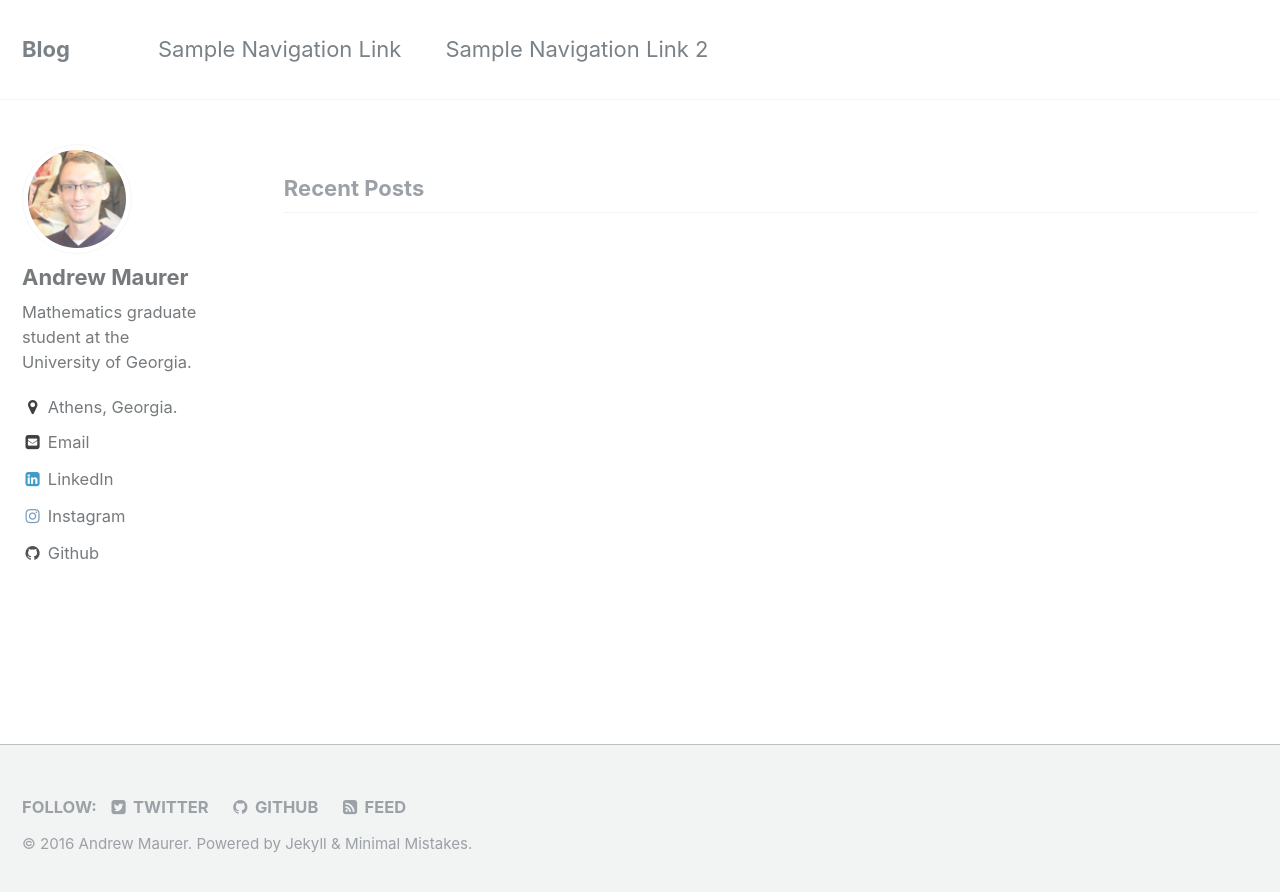
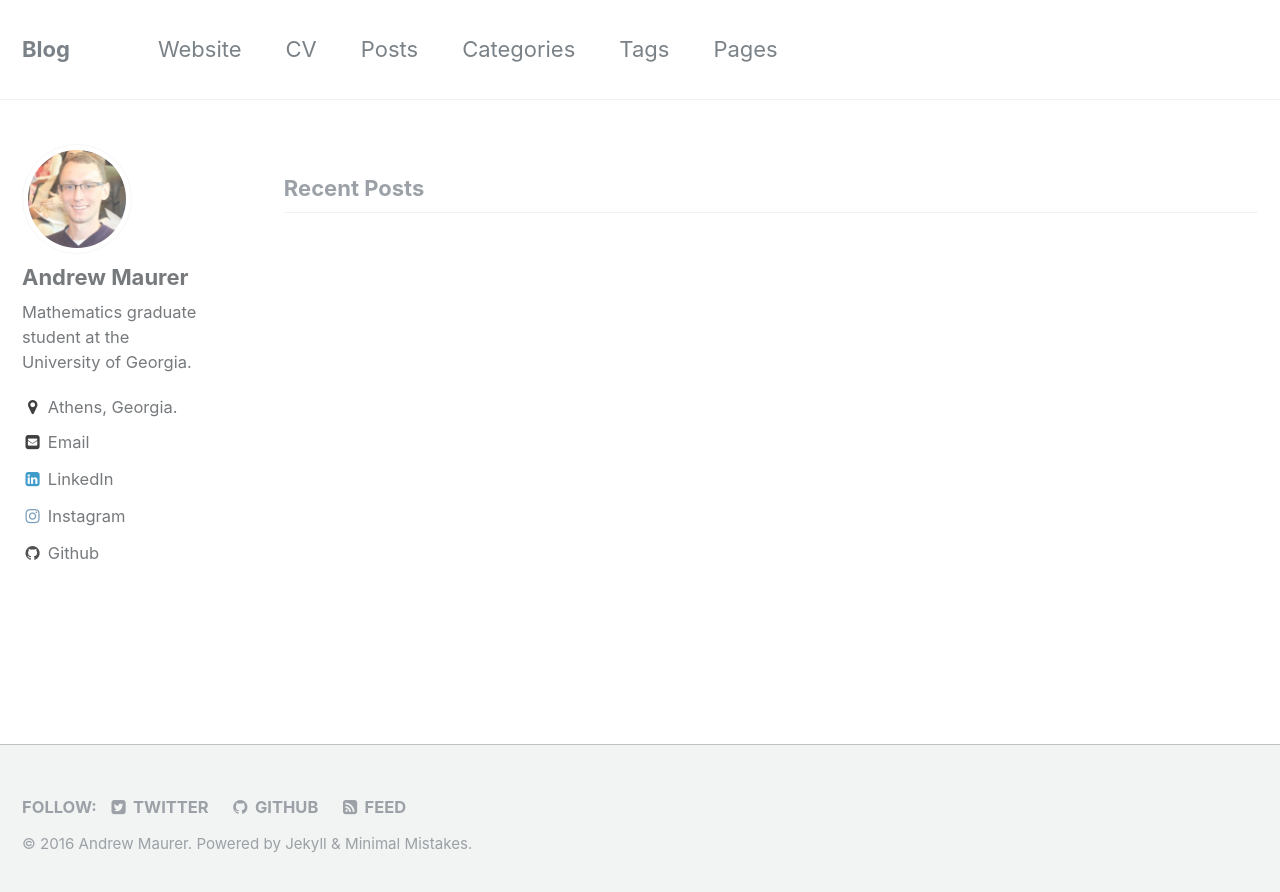
Before and after one commit to andrewmaurer/blog, a Jekyll site: the page built from index.html, in a window 1280 px wide. Shown: the top 892 px of the page. Built offline with Jekyll 4.4.1, drawn with Linux system fonts in a browser that asks for light colours; the list of posts is cut into pages by our own code.

Commit message:
done for the night.

```diff
--- /dev/null
+++ b/_config.dev.yml
@@ -0,0 +1,5 @@
+# Develop override settings
+# bundle exec jekyll serve --config _config.yml,_config.dev.yml
+# optionally use the --drafts flag.
+
+url: http://127.0.0.1:4000
--- a/_config.yml
+++ b/_config.yml
@@ -236,7 +236,10 @@ defaults:
     values:
       layout: single
       author_profile: true
-      read_time: true
+      read_time: false
       comments: true
       share: false
       related: true
+
+
+future: false
--- a/_data/navigation.yml
+++ b/_data/navigation.yml
@@ -1,7 +1,19 @@
 # main links links
 main:
-  - title: "Sample Navigation Link"
-    url: https://mmistakes.github.io/minimal-mistakes/docs/navigation/
+  - title: "Website"
+    url: https://andrewmaurer.github.io
 
-  - title: "Sample Navigation Link 2"
-    url: /
+  - title: "CV"
+    url: https://docs.google.com/viewer?url=https://github.com/andrewmaurer/CV/raw/master/cv.pdf
+
+  - title: "Posts"
+    url: /year-archive/
+
+  - title: "Categories"
+    url: /categories/
+
+  - title: "Tags"
+    url: /tags/
+
+  - title: "Pages"
+    url: /page-archive/
```
Also changed, not shown: _drafts/2020-10-21-template.md (added, +22 -0 lines), _drafts/symmetric-groups.md (added, +8 -0 lines), _pages/categories.md (added, +3 -0 lines), 1 other file.
